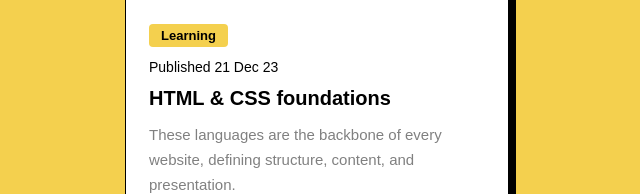
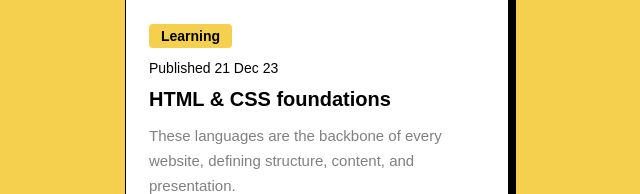
Before and after one commit to jreed-11/Blog_Preview_card, a plain HTML site: page index.html in a window 1280 px wide. Shown: the part 397-591 px from the top of the page, 323-963 px from the left. Drawn offline with Linux system fonts and the light colour scheme.

Commit message:
Update style.css

```diff
--- a/style.css
+++ b/style.css
@@ -46,7 +46,7 @@ body {
 .card_tag {
   border-radius: 4px;
   display: inline-block;
-  font-size: 1.3rem;
+  font-size: 1.3;
   font-weight: 800;
   padding: 0.4rem 1.2rem;
 }
```
